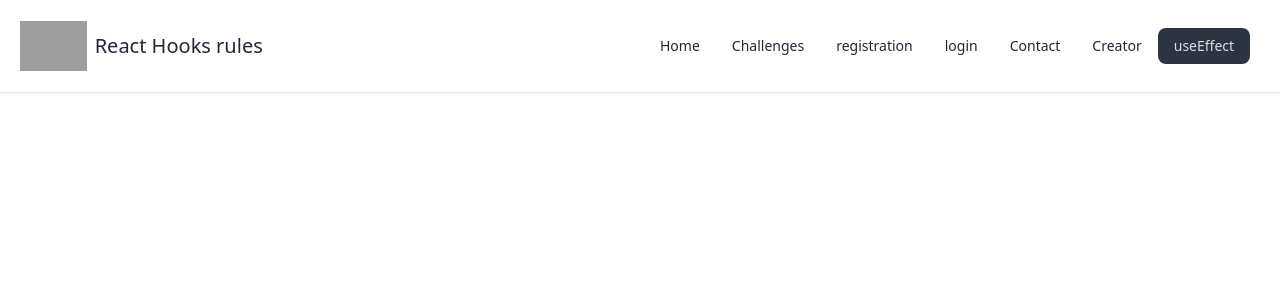
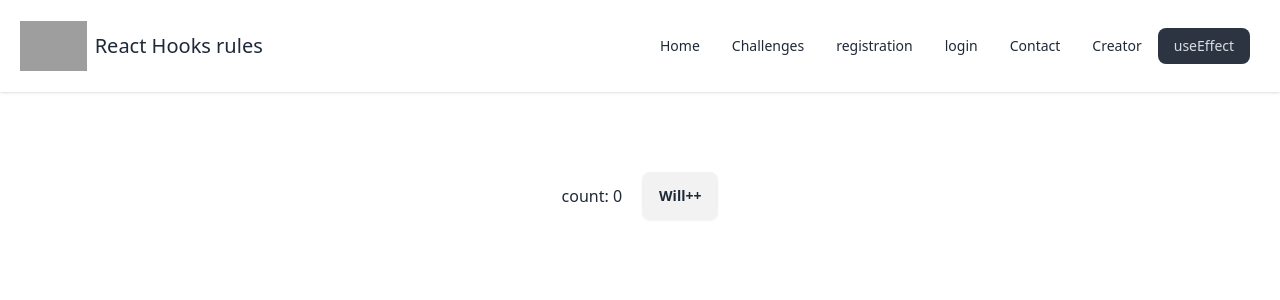
Before and after one commit to minhazapon/React-Hooks-Rules, a React (Vite) app: page /effect in a window 1280 px wide. Shown: the top 300 px of the page. Built offline with nearby package versions, Linux system fonts and the light colour scheme; grey boxes are pictures that could not be loaded.

Commit message:
added file

```diff
--- a/src/useEffect/useEffect.jsx
+++ b/src/useEffect/useEffect.jsx
@@ -1,12 +1,23 @@
+import { useEffect } from "react"
+import { useState } from "react"
 
 
 function Effect() {
+
+    const [count, setCount] = useState(0)
+
+    useEffect(() => {
+        console.log(` the best number is a ${count} `)
+    }, [count])
+
     return (
         <>
-            <div>
+            <div className=" m-20 ">
 
-
-
+                <div className=" flex justify-center items-center gap-5  ">
+                    <p> count: {count} </p>
+                    <button onClick={() => setCount(count + 1)} className=" btn ">Will++</button>
+                </div>
 
             </div>
         </>
```
